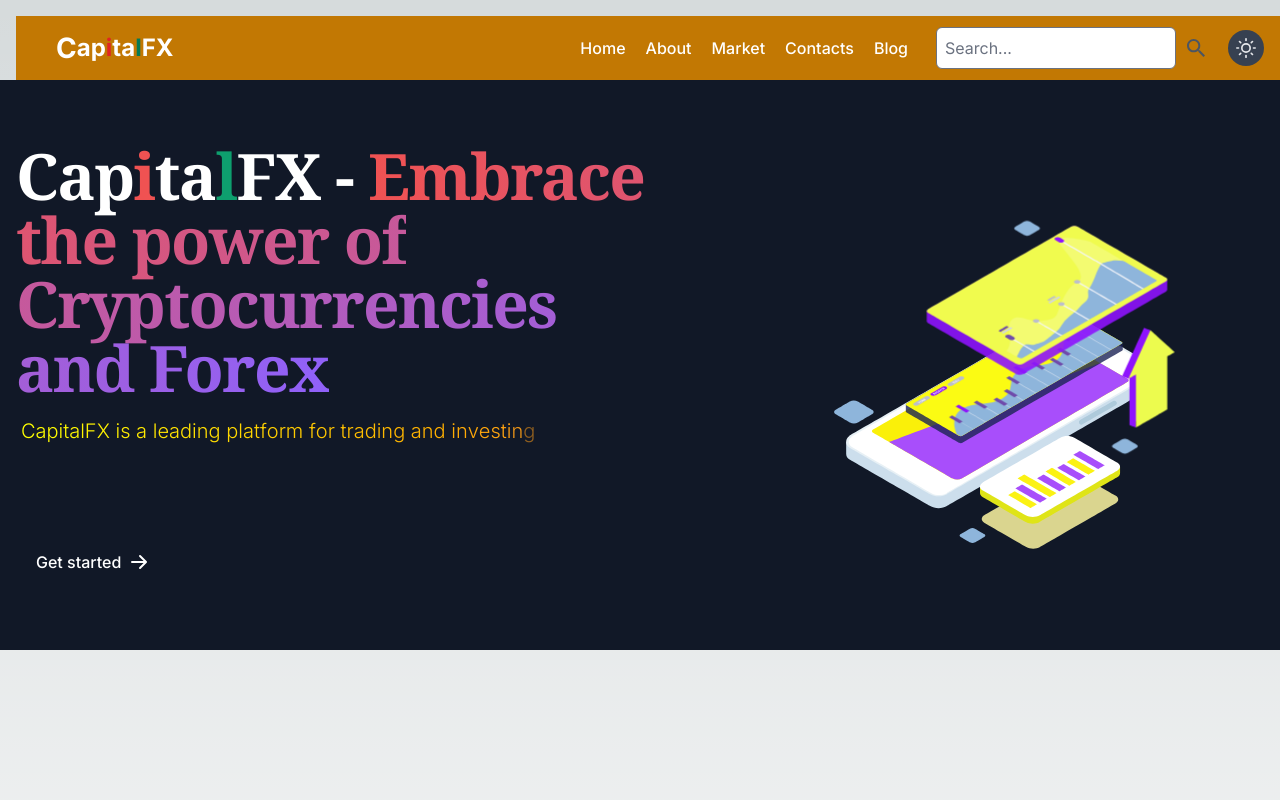
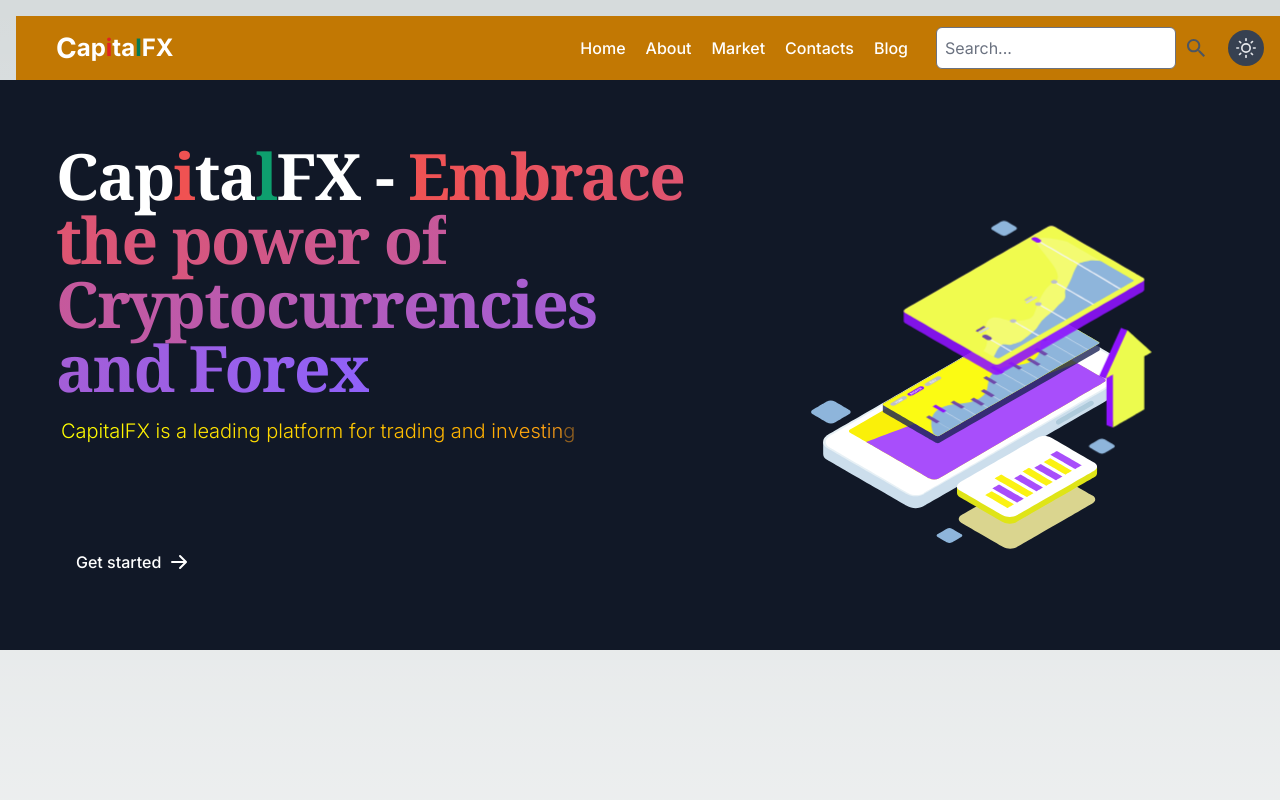
Before and after one commit to Ezejaemmanuel/capital_fx, a Next.js app: page / in a window 1280 px wide. Shown: the top 800 px of the page. Built offline with nearby package versions, Linux system fonts and the light colour scheme.

Commit message:
Update tailwind.config.js

```diff
--- a/tailwind.config.js
+++ b/tailwind.config.js
@@ -8,6 +8,14 @@ module.exports = {
   ],
   darkMode: "class", // or 'media' or 'class'
   theme: {
+    screens: {
+      xs: '500px',      // Extra small screen
+      sm: '640px',      // Small screen
+      md: '800px',      // Medium screen
+      lg: '1000px',     // Large screen
+      xl: '1200px',     // Extra large screen
+      '2xl': '1400px',  // Twice extra large screen
+    },
     extend: {
       fontFamily: {
         'poppins': ['Poppins', 'sans-serif'],
```
